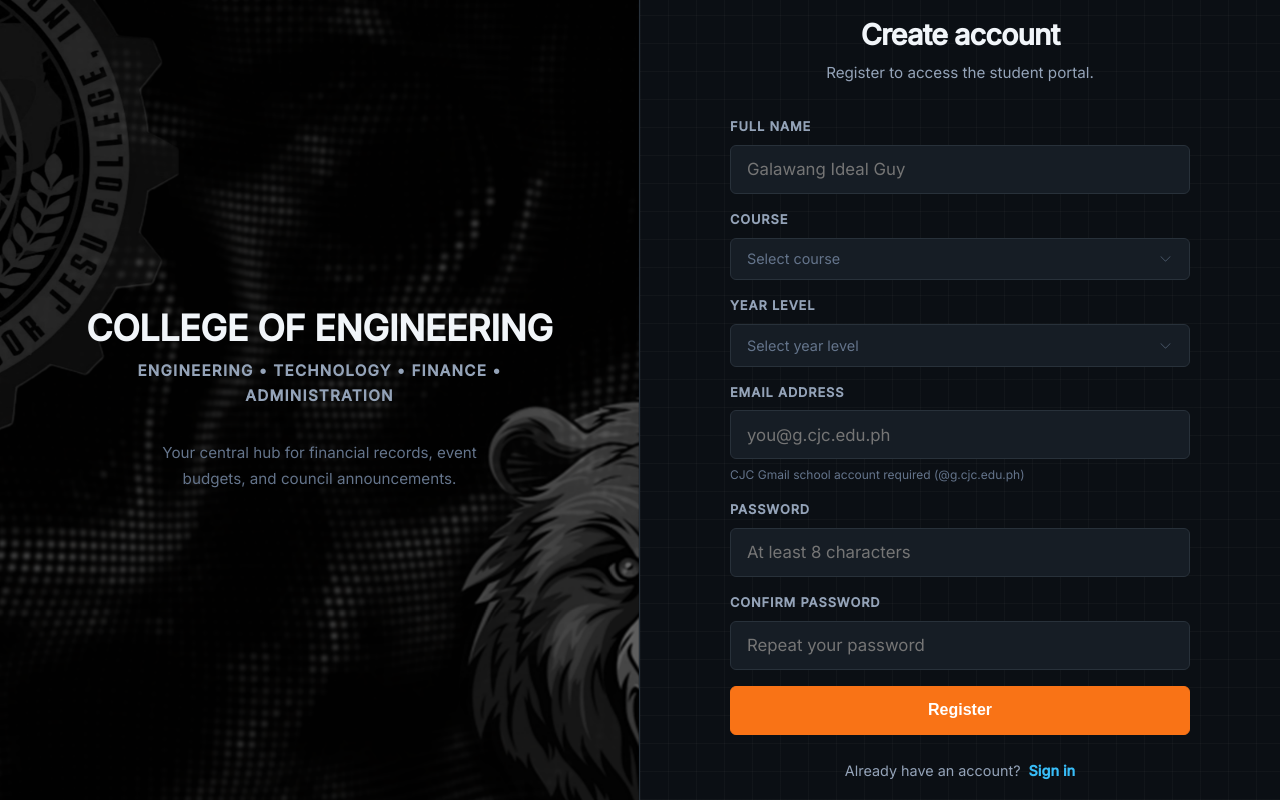
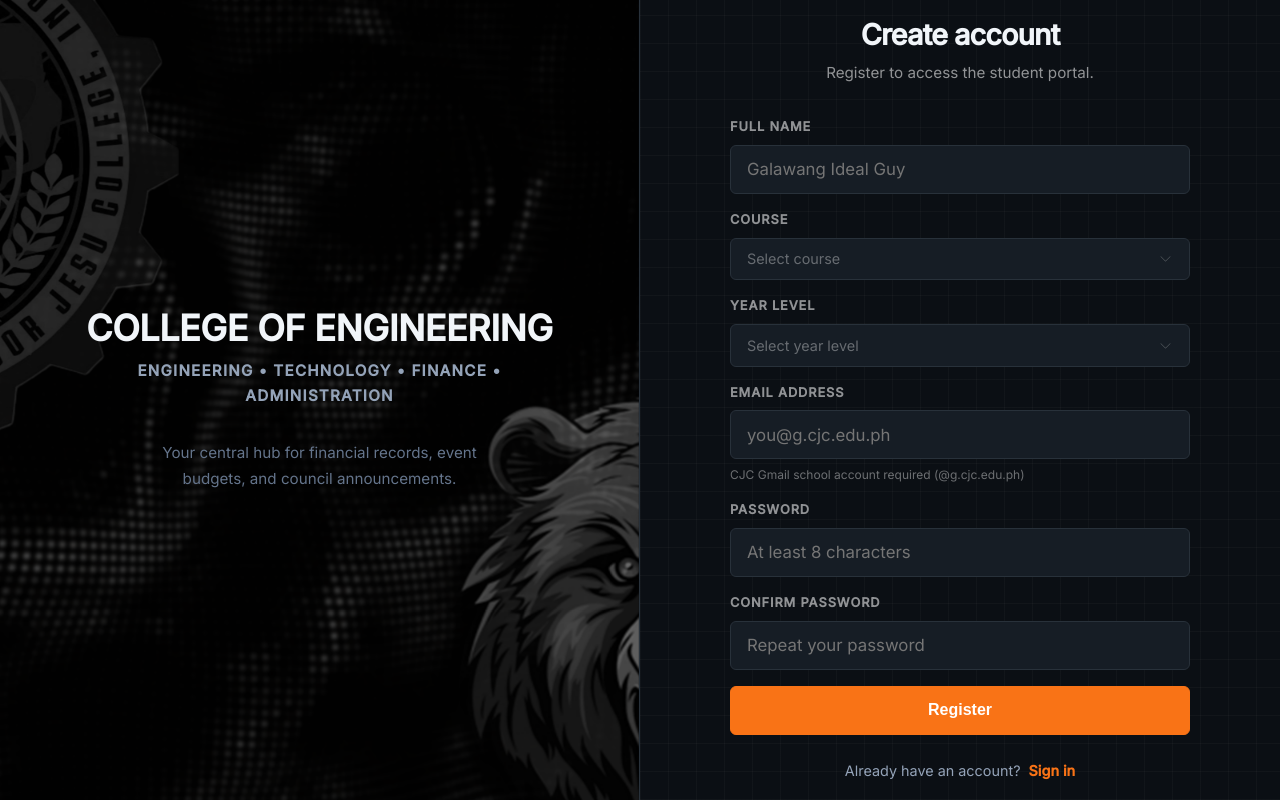
Before and after one commit to CodeWithLex/LGU-SYSTEM, a website: page client/index.html in a window 1280 px wide. Both pictures are taken after a click on the button "Register". Drawn offline with nearby package versions, Linux system fonts and the light colour scheme.

Commit message:
fix(ui): remove blue tint from auth form text and icons

```diff
--- a/client/styles/main.css
+++ b/client/styles/main.css
@@ -627,7 +627,7 @@ html body .hidden {
   margin-left: 0.25rem;
   font: inherit;
   font-weight: 600;
-  color: var(--accent-blue);
+  color: var(--accent); /* primary action — orange, not blue */
   cursor: pointer;
   transition: filter var(--transition);
 }
@@ -652,6 +652,25 @@ html body .hidden {
   margin-top: 0.35rem;
   font-size: 0.75rem;
   color: var(--text-tertiary);
+}
+
+/* ---- Auth forms: neutral grays only ----
+   The app-wide slate text tokens carry a blue tint that reads wrong against
+   the navy brand panel. Labels, hints, placeholders, and chevrons here stay
+   neutral so the login/register forms have no blue in their icons or text. */
+.auth-form-panel .auth-form-header p,
+.auth-form-panel .form-group label {
+  color: rgba(255, 255, 255, 0.55);
+}
+.auth-form-panel .auth-field-hint {
+  color: rgba(255, 255, 255, 0.4);
+}
+.auth-form-panel .dd-label.dd-placeholder,
+.auth-form-panel .dd-chevron {
+  color: rgba(255, 255, 255, 0.35);
+}
+.auth-form-panel .dd-menu li {
+  color: rgba(255, 255, 255, 0.55);
 }
 
 .auth-error {
```
